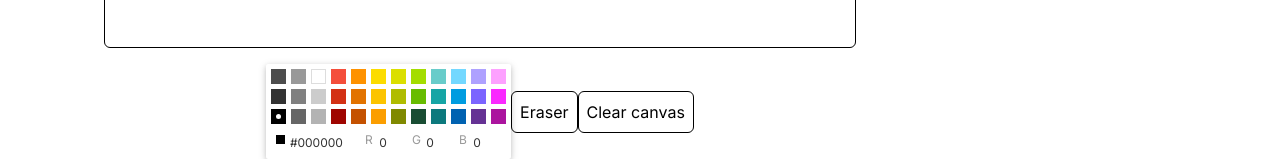
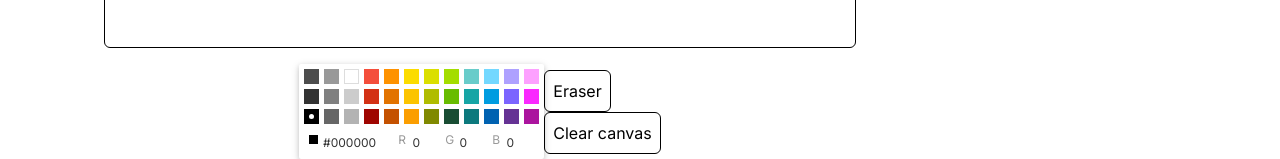
Before and after one commit to ll886/skribbl.io, a Next.js app in the folder frontend/: page /rooms/1 in a window 1280 px wide. Shown: the part 720-879 px from the top of the page. Built offline with nearby package versions, Linux system fonts and the light colour scheme; no server answers.

Commit message:
space between buttons

```diff
--- a/frontend/components/canvas.tsx
+++ b/frontend/components/canvas.tsx
@@ -49,6 +49,7 @@ export default function Canvas() {
             }}
           />
         </div>
+        <div>
           <button
             type="button"
             className="p-2 rounded-md border border-black"
@@ -59,6 +60,7 @@ export default function Canvas() {
           >
             Eraser
           </button>
+          <br></br>
           <button
             type="button"
             className="p-2 rounded-md border border-black"
@@ -67,6 +69,7 @@ export default function Canvas() {
             Clear canvas
           </button>
         </div>
+      </div>
     </>
   );
 }
```
Lines whose indentation alone changed are shown as unchanged.
